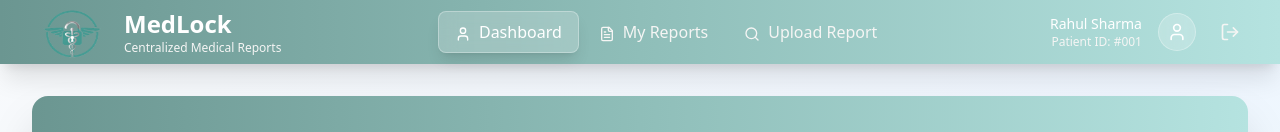
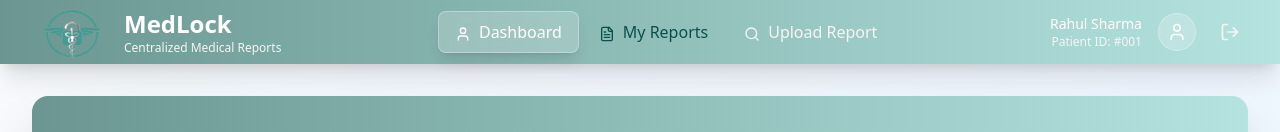
Before and after one commit to 844brijeshkumar/hospital-frontend, a React (Vite) app: page /test in a window 1280 px wide. Shown: the top 132 px of the page. Built offline with nearby package versions, Linux system fonts and the light colour scheme.

Commit message:
Header backgrund and text color changed

```diff
--- a/src/components/Header/index.jsx
+++ b/src/components/Header/index.jsx
@@ -35,8 +35,8 @@ const Header = ({ activeView, onViewChange, patientName }) => {
               onClick={() => onViewChange("reports")}
               className={`px-4 py-2 rounded-lg font-medium transition-all duration-200 ${
                 activeView === "reports"
-                  ? "bg-white/20 text-white shadow-lg backdrop-blur-sm border border-white/30"
-                  : "text-stone-100 hover:text-white hover:bg-white/10"
+                  ? "bg-[#d1e8e5] text-[#0b4f4a] shadow-lg backdrop-blur-sm"
+                  : "text-[#0b4f4a] hover:bg-[#e0f1ef]"
               }`}
             >
               <FileText className="inline h-4 w-4 mr-2" />
```
